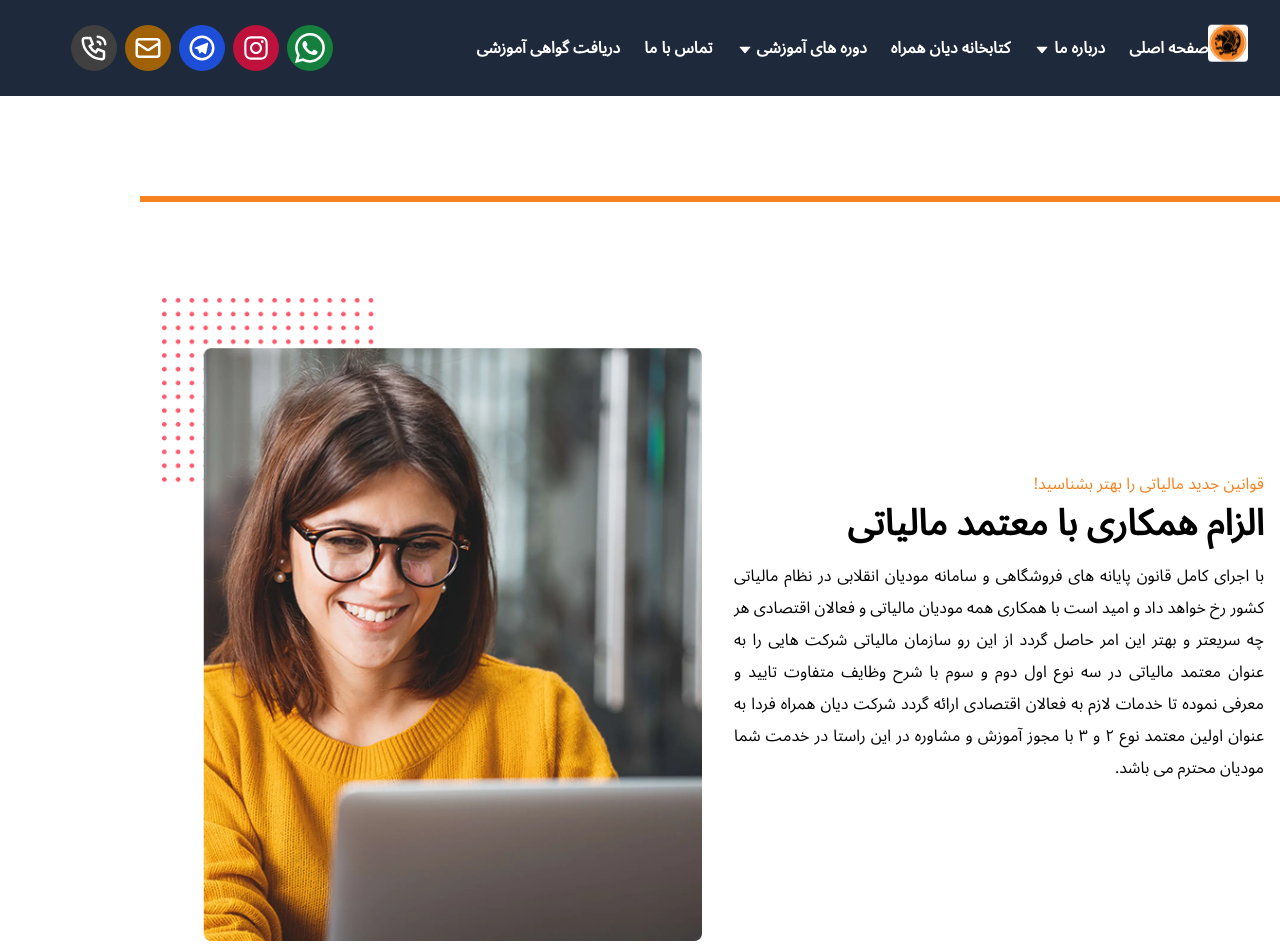
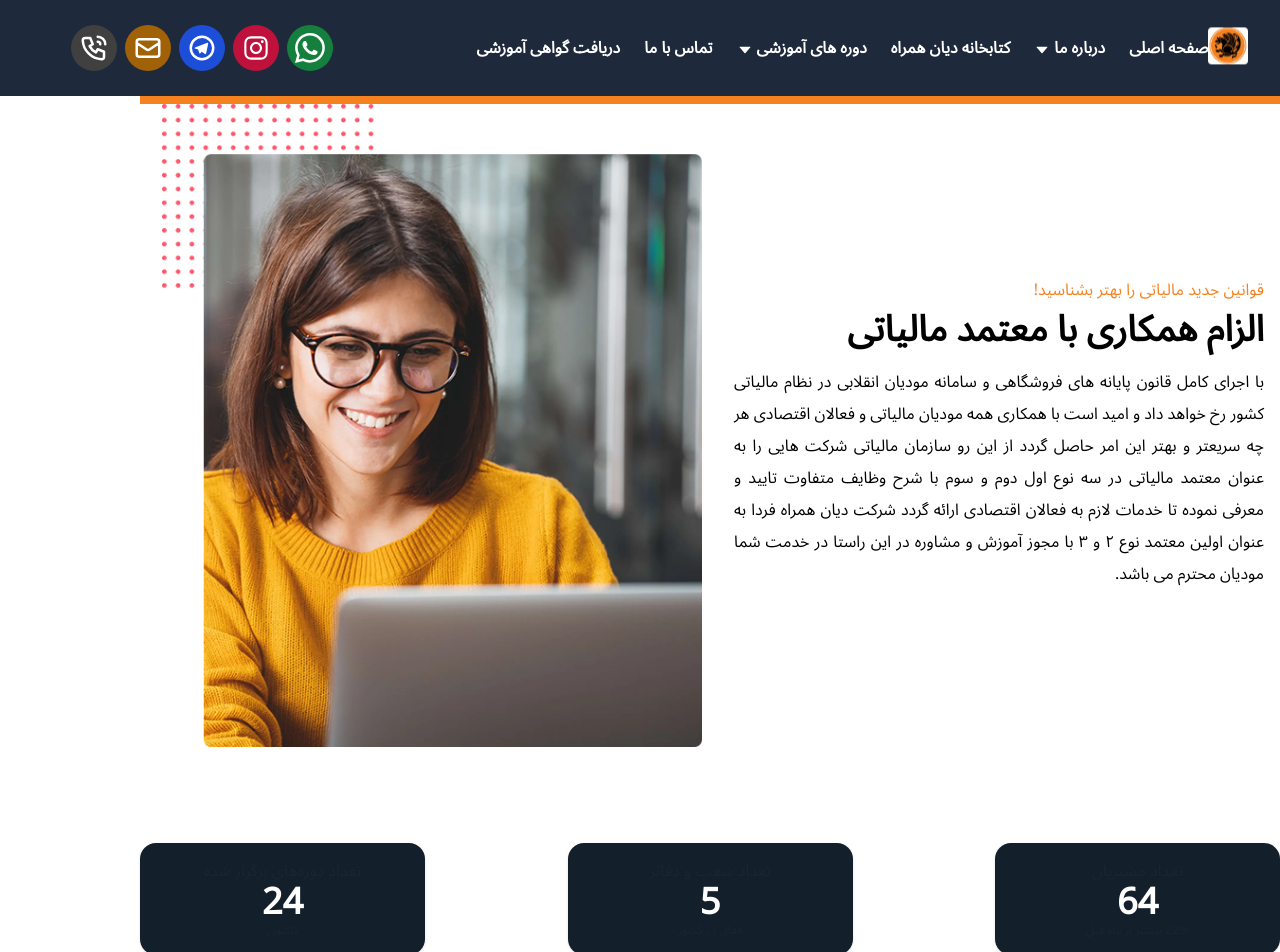
Before and after one commit to Mansour-VN/DianHamrah, a Next.js app: page /HomePage/requirement in a window 1280 px wide. Shown: the top 952 px of the page. Built offline with nearby package versions, Linux system fonts and the light colour scheme.

Commit message:
style: change border and padding and change number data

```diff
--- a/src/pages/HomePage/requirement.tsx
+++ b/src/pages/HomePage/requirement.tsx
@@ -9,20 +9,19 @@ const Section3 = () => {
     const [customers, setCustomer] = useState(0)
     const [agent, setAgent] = useState(0)
     const increaseCounter = () => {
-        if (courses < 575) {
+        if (courses < 24) {
             setCourses(courses + 1)
         }
-        if (customers < 385) {
+        if (customers < 64) {
             setCustomer(customers + 1)
         }
         if (agent < 5) {
             setAgent(customers + 1)
         }
     }
-    setTimeout(increaseCounter, 20)
+    setTimeout(increaseCounter, 75)
     return (
-        <div id="requirement" className="section3 container flex flex-col gap-24 py-[100px]">
-            <div className="bg-official w-full h-1.5"></div>
+        <div id="requirement" className="section3 container flex flex-col gap-24 border-t-official border-t-8">
             <div className="flex flex-col md:flex-row-reverse  gap-4 items-center justify-center">
                 <div className="flex-1">
                     <Image style={{width: "540px",}} src={about_img} alt="about"/>
@@ -40,26 +39,26 @@ const Section3 = () => {
                 </div>
             </div>
             <div className="">
-                <div className="flex md:flex-row flex-wrap justify-between gap-4 flex-col items-center">
+                <div className="flex md:flex-row flex-wrap md:gap-0 gap-2 justify-between  flex-col items-center">
 
-                    <div className="stats shadow w-[185px] h-[120px] overflow-hidden">
+                    <div className="stats shadow w-1/2 md:w-1/4">
                         <div className="stat flex flex-col items-center justify-center drop-shadow-lg bg-bg6 text-white">
                             <div className="stat-title">تعداد مشتریان</div>
-                            <div className="stat-value">{`${customers}+`}</div>
+                            <div className="stat-value">{`${customers}`}</div>
                             <div className="stat-desc">22% بیشتر از ماه قبل</div>
                         </div>
                     </div>
-                    <div className="stats shadow w-[185px] h-[120px] overflow-hidden">
+                    <div className="stats shadow w-1/2 md:w-1/4">
                         <div className="stat flex flex-col items-center justify-center drop-shadow-lg  bg-bg6 text-white">
-                            <div className="stat-title text-ellipsis ">تعداد نمایندگی</div>
-                            <div className="stat-value">{`${agent}+`}</div>
+                            <div className="stat-title text-ellipsis ">تعداد شعب و دفاتر</div>
+                            <div className="stat-value">{`${agent}`}</div>
                             <div className="stat-desc">فعال در کشور</div>
                         </div>
                     </div>
-                    <div className="stats shadow w-[185px] h-[120px] overflow-hidden ">
+                    <div className="stats shadow w-1/2 md:w-1/4">
                         <div className="stat flex flex-col items-center justify-center drop-shadow-lg  bg-bg6 text-white">
-                            <div className="stat-title text-ellipsis ">تعداد دوره های موفق</div>
-                            <div className="stat-value">{`${courses}+`}</div>
+                            <div className="stat-title text-ellipsis ">تعداد دوره‌های برگزار شده</div>
+                            <div className="stat-value">{`${courses}`}</div>
                             <div className="stat-desc">تاکنون</div>
                         </div>
                     </div>
@@ -67,8 +66,6 @@ const Section3 = () => {
                 </div>
 
             </div>
-
-            <div className="bg-official w-full h-1.5"></div>
         </div>
     )
 }
```
